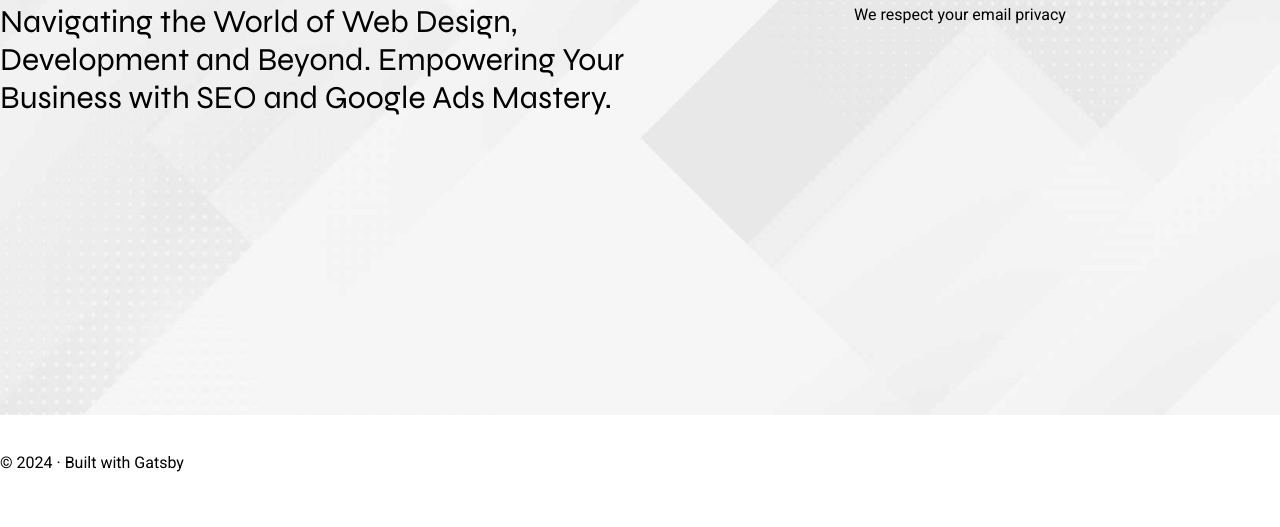
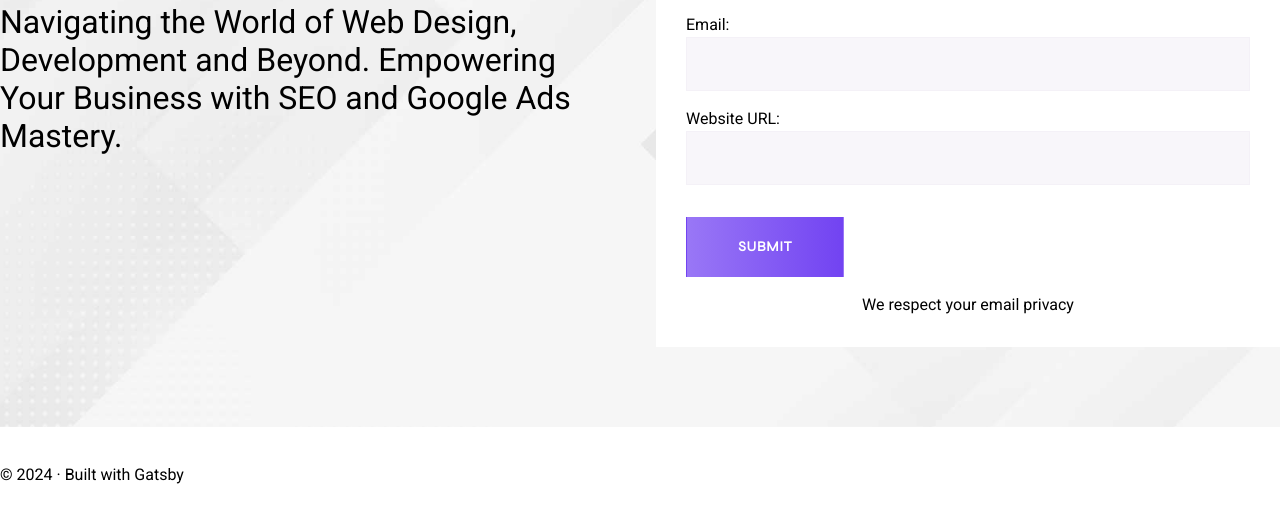
Before and after one commit to subzero783/gatsby-starter-default, a Gatsby site: page / in a window 1280 px wide. Shown: the part 273-800 px from the top of the page. Built offline with nearby package versions, Linux system fonts and the light colour scheme; Gatsby itself is replaced by a stand-in of ours.

Commit message:
Working on hero form of home page

```diff
--- a/src/components/Header/header.scss
+++ b/src/components/Header/header.scss
@@ -103,9 +103,67 @@ header {
         min-height: 500px;
     }
     .text-side {
-        h1 {
+        h2 {
+            font-family: "Roboto", Arial, Helvetica, sans-serif;
         }
-        h2 {
+    }
+    .form-side {
+        .hero-form-container {
+            background-color: #fff;
+            padding: 30px 30px 30px;
+            // label {
+            //     color: #6c6a72;
+            // }
+            input,
+            textarea {
+                padding: 14px 20px;
+                outline: 0;
+                background-color: rgba(241, 238, 246, 0.5);
+                border: 1px solid rgba(241, 238, 246, 0.5);
+                color: #686a6f;
+                font-size: 1rem;
+                width: 100%;
+            }
+            label {
+                margin: 5px 0;
+            }
+            .privacyPolicy {
+                margin: 5px 0 0 0;
+            }
+            .submit {
+                margin-top: 16px;
+                background-image: linear-gradient(to right, #9977f6, #7243f2);
+                border-radius: 0;
+                border: 1px solid transparent;
+                color: #fff;
+                text-decoration: unset;
+                font-size: 14px;
+                line-height: 1.4;
+                margin-bottom: 0;
+                padding: 1.2rem 3.2rem;
+                font-weight: 600;
+                letter-spacing: 0.05em;
+                text-align: center;
+                overflow: hidden;
+                display: inline-block;
+                transition: all 0.2s ease-in-out;
+                width: 100%;
+                max-width: -webkit-fit-content;
+                max-width: -moz-fit-content;
+                max-width: fit-content;
+                font-family: "Syne", sans-serif;
+                position: relative;
+                text-transform: uppercase;
+                &:hover,
+                &:active,
+                &:focus {
+                    background-image: linear-gradient(to right, #7243f2, #9977f6);
+                    border: 1px solid #7243f2;
+                }
+            }
+            @media screen and (max-width: 991px) {
+                padding: 30px 15px 30px;
+            }
         }
     }
 }
--- a/src/components/Hero/Hero.js
+++ b/src/components/Hero/Hero.js
@@ -5,7 +5,7 @@ import FreeWebsiteSeoAudit from "../forms/free-website-seo-audit"
 export default function Hero() {
   return (
     <section className="hero" style={{ backgroundImage: `url(${bgImageOne})` }}>
-      <div className="container mx-auto grid grid-cols-2">
+      <div className="container mx-auto grid gap-8 grid-cols-2">
         <div className="text-side">
           <span className="small-text mb-5">Welcome to Developer Gus</span>
           <h1 className="headline mb-6">
@@ -18,7 +18,12 @@ export default function Hero() {
           </h2>
         </div>
         <div className="form-side">
-          <FreeWebsiteSeoAudit />
+          <div className="hero-form-container">
+            <h2 class="subtitle">
+              <span>Free Website SEO and Traffic Audit!</span>
+            </h2>
+            <FreeWebsiteSeoAudit />
+          </div>
         </div>
       </div>
     </section>
--- a/src/components/forms/free-website-seo-audit.js
+++ b/src/components/forms/free-website-seo-audit.js
@@ -6,42 +6,54 @@ export default function FreeWebsiteSeoAudit() {
       <div
         dangerouslySetInnerHTML={{
           __html: `
-                <form method="post" class="af-form-wrapper" accept-charset="UTF-8" action="https://www.aweber.com/scripts/addlead.pl"  >
+          <form method="post" class="af-form-wrapper" accept-charset="UTF-8" action="https://www.aweber.com/scripts/addlead.pl">
             <div style="display: none;">
               <input type="hidden" name="meta_web_form_id" value="810901570" />
               <input type="hidden" name="meta_split_id" value="" />
               <input type="hidden" name="listname" value="awlist6715733" />
               <input type="hidden" name="redirect" value="https://www.aweber.com/thankyou-coi.htm?m=text" id="redirect_2ed96e929bb4fdb0b07aa1542e5e7a42" />
-
               <input type="hidden" name="meta_adtracking" value="Free_Website_SEO_and_Traffic_Audit" />
               <input type="hidden" name="meta_message" value="1" />
               <input type="hidden" name="meta_required" value="name,email,custom Website URL" />
-
               <input type="hidden" name="meta_tooltip" value="" />
             </div>
-                <div id="af-form-810901570" class="af-form"><div id="af-body-810901570" class="af-body af-standards">
-                <div class="af-element">
+            <div id="af-form-810901570" class="af-form">
+              <div id="af-body-810901570" class="af-body af-standards">
+                <div class="af-element mb-4 mt-4">
                   <label class="previewLabel" for="awf_field-116824946">Name:</label>
                   <div class="af-textWrap">
                     <input id="awf_field-116824946" type="text" name="name" class="text" value="" onfocus=" if (this.value == '') { this.value = ''; }" onblur="if (this.value == '') { this.value='';} " tabindex="500" />
                   </div>
                   <div class="af-clear"></div>
-                </div><div class="af-element">
+                </div>
+                <div class="af-element mb-4">
                   <label class="previewLabel" for="awf_field-116824947">Email:</label>
-                <div class="af-textWrap"><input class="text" id="awf_field-116824947" type="email" name="email" value="" tabindex="501" onfocus=" if (this.value == '') { this.value = ''; }" onblur="if (this.value == '') { this.value='';} " />
-                </div><div class="af-clear"></div>
-                </div><div class="af-element">
-                <label class="previewLabel" for="awf_field-116824948">Website URL</label>
-                <div class="af-textWrap"><input type="text" id="awf_field-116824948" class="text" name="custom Website URL" value="" onfocus=" if (this.value == '') { this.value = ''; }" onblur="if (this.value == '') { this.value='';} tabindex="502"/></div>
-                <div class="af-clear"></div></div><div class="af-element buttonContainer">
-                <input name="submit" class="submit" type="submit" value="Submit" tabindex="503" />
+                  <div class="af-textWrap">
+                    <input class="text" id="awf_field-116824947" type="email" name="email" value="" tabindex="501" onfocus=" if (this.value == '') { this.value = ''; }" onblur="if (this.value == '') { this.value='';} " />
+                  </div>
                   <div class="af-clear"></div>
-                </div><div class="af-element privacyPolicy" style="text-align: center"><p>We respect your <a title="Privacy Policy" href="https://www.aweber.com/permission.htm" target="_blank" rel="nofollow">email privacy</a></p>
+                </div>
+                <div class="af-element mb-4">
+                  <label class="previewLabel" for="awf_field-116824948">Website URL:</label>
+                  <div class="af-textWrap">
+                    <input type="text" id="awf_field-116824948" class="text" name="custom Website URL" value="" onfocus=" if (this.value == '') { this.value = ''; }" onblur="if (this.value == '') { this.value='';} tabindex=" 502" />
+                  </div>
+                  <div class="af-clear"></div>
+                </div>
+                <div class="af-element mb-4 buttonContainer">
+                  <input name="submit" class="submit button-1" type="submit" value="Submit" tabindex="503" />
+                  <div class="af-clear"></div>
+                </div>
+                <div class="af-element privacyPolicy" style="text-align: center">
+                  <p>We respect your <a title="Privacy Policy" href="https://www.aweber.com/permission.htm" target="_blank" rel="nofollow">email privacy</a>
+                  </p>
                   <div class="af-clear"></div>
                 </div>
               </div>
             </div>
-                <div style="display: none;"><img src="https://forms.aweber.com/form/displays.htm?id=HIwMnAyMrOwM" alt="" /></div>
+            <div style="display: none;">
+              <img src="https://forms.aweber.com/form/displays.htm?id=HIwMnAyMrOwM" alt="" />
+            </div>
           </form>
             `,
         }}
--- a/src/scss/global.scss
+++ b/src/scss/global.scss
@@ -8,3 +8,54 @@ section {
     padding-bottom: 80px;
     overflow: hidden;
 }
+
+.button-1 {
+    cursor: pointer;
+    background-image: linear-gradient(to right, #9977f6, #7243f2);
+    border-radius: 0;
+    border: 1px solid transparent;
+    color: #fff;
+    text-decoration: unset;
+    font-size: 14px;
+    line-height: 1.4;
+    margin-bottom: 0;
+    padding: 1.2rem 3.2rem;
+    font-weight: 600;
+    letter-spacing: 0.05em;
+    text-align: center;
+    border-width: 0;
+    overflow: hidden;
+    display: inline-block;
+    transition: all 0.2s ease-in-out;
+    font-family: "Syne", sans-serif;
+    text-transform: uppercase;
+    position: relative;
+    z-index: 1;
+    > span {
+        z-index: 2;
+        position: relative;
+    }
+    &:hover,
+    &:active,
+    &:focus {
+        background-color: #7243f2;
+        border-color: #7243f2;
+        &:before {
+            opacity: 1;
+            width: 100%;
+            background-image: linear-gradient(to right, #7243f2, #9977f6);
+        }
+    }
+    &:before {
+        position: absolute;
+        left: 0;
+        top: 0;
+        content: "";
+        height: 100%;
+        width: 0;
+        opacity: 0;
+        background-image: linear-gradient(to right, #7243f2, #9977f6);
+        transition: 0.3s cubic-bezier(0.785, 0.135, 0.15, 0.86);
+        z-index: -1;
+    }
+}
```
Lines whose indentation alone changed are shown as unchanged.
